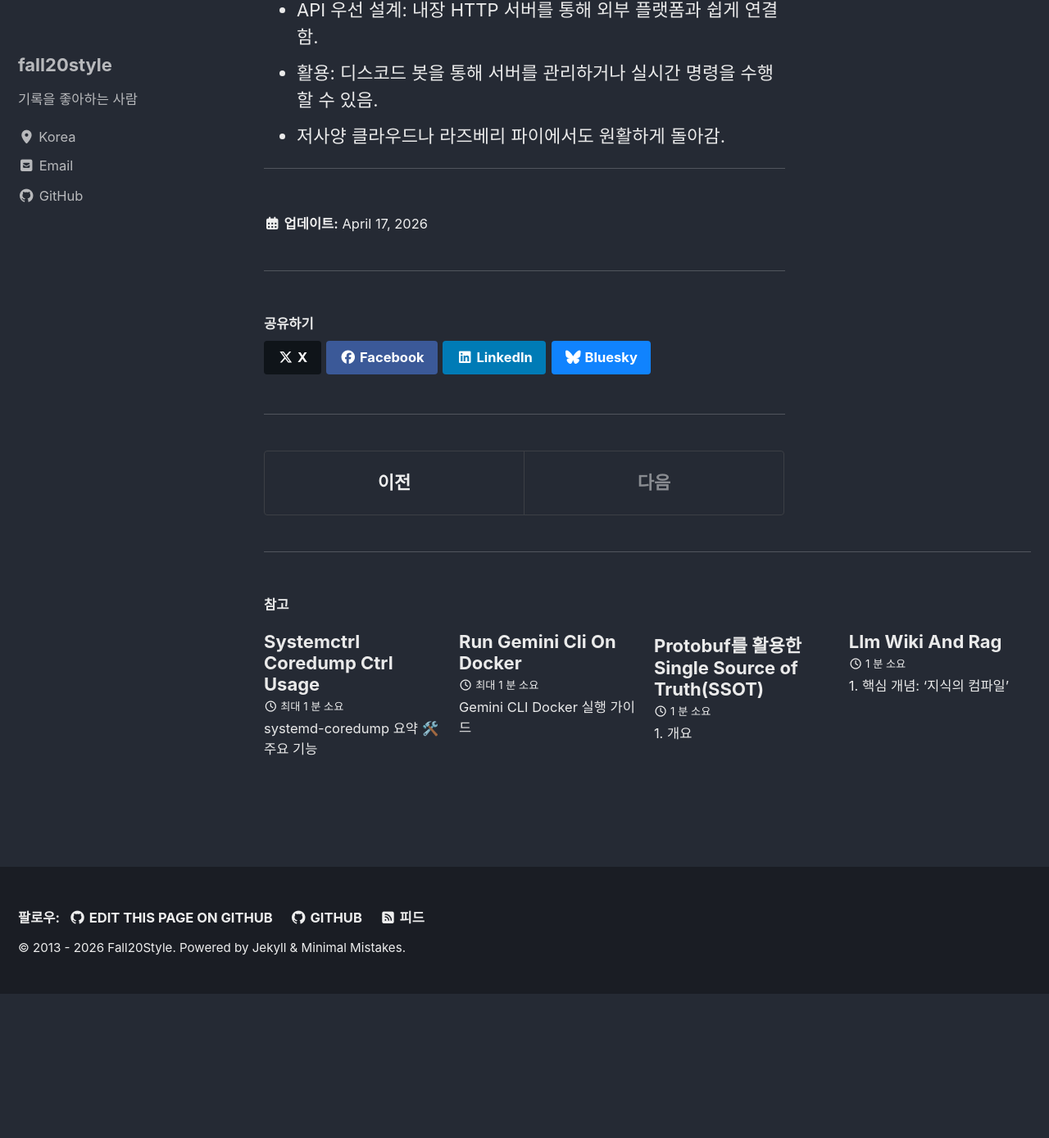
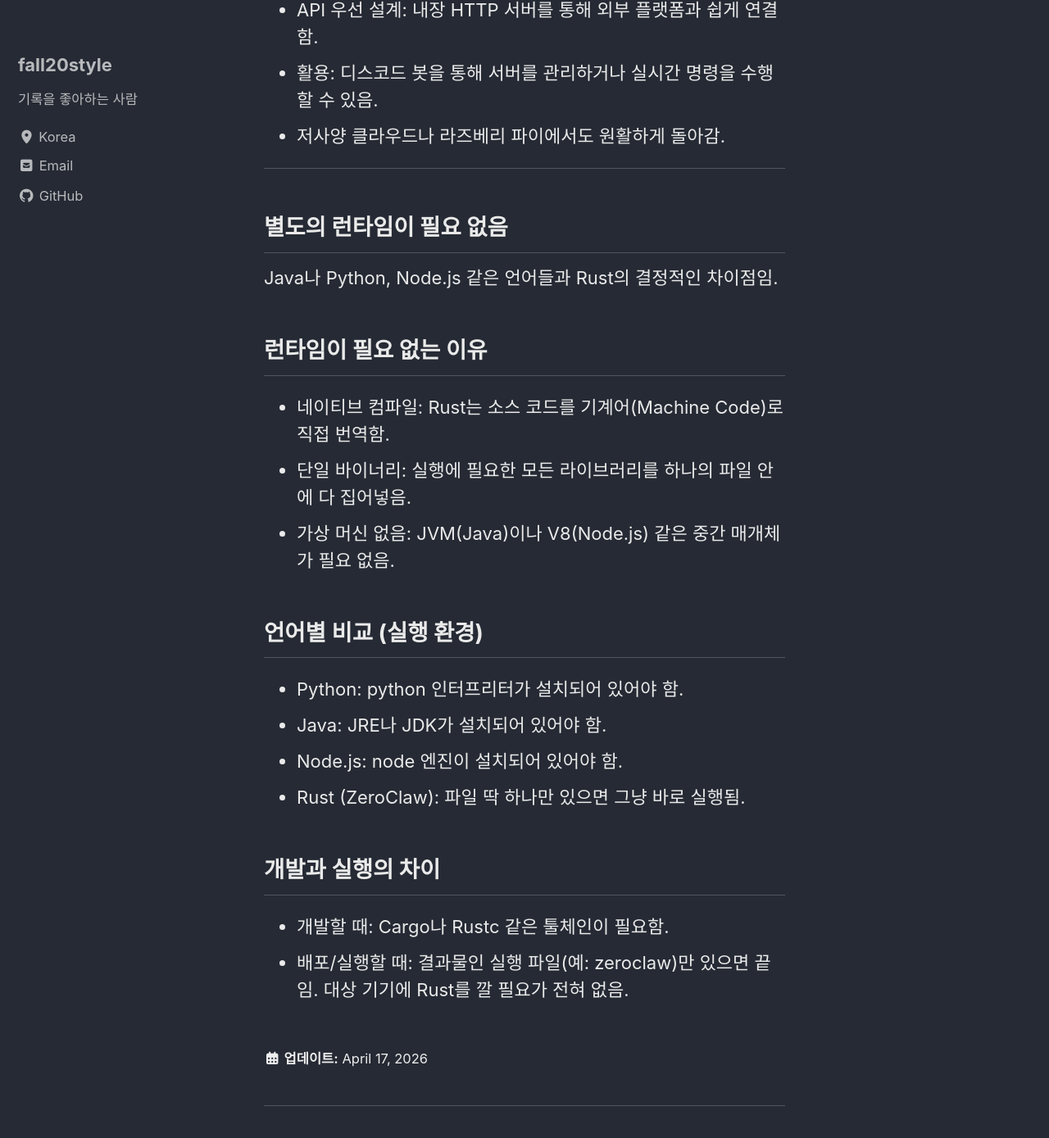
Before and after one commit to fall20style/fall20style.github.io, a Jekyll site: the page built from _posts/2026-04-17-zeroclaw-info.md, in a window 1280 px wide and 1400 px high, scrolled down 1646 px. Shown: the top 1389 px of the window at 82% size. Built offline with Jekyll 4.4.1, drawn with Linux system fonts in a browser that asks for light colours; cached includes are drawn as plain includes; before the commit the page ends 2859 px from its top, so only the background shows below that.

Commit message:
Update 2026-04-17-zeroclaw-info.md

```diff
--- a/_posts/2026-04-17-zeroclaw-info.md
+++ b/_posts/2026-04-17-zeroclaw-info.md
@@ -33,3 +33,23 @@
 * 저사양 클라우드나 라즈베리 파이에서도 원활하게 돌아감.
 
 ------------------------------
+
+## 별도의 런타임이 필요 없음
+Java나 Python, Node.js 같은 언어들과 Rust의 결정적인 차이점임.
+## 런타임이 필요 없는 이유
+
+* 네이티브 컴파일: Rust는 소스 코드를 기계어(Machine Code)로 직접 번역함.
+* 단일 바이너리: 실행에 필요한 모든 라이브러리를 하나의 파일 안에 다 집어넣음.
+* 가상 머신 없음: JVM(Java)이나 V8(Node.js) 같은 중간 매개체가 필요 없음.
+
+## 언어별 비교 (실행 환경)
+
+* Python: python 인터프리터가 설치되어 있어야 함.
+* Java: JRE나 JDK가 설치되어 있어야 함.
+* Node.js: node 엔진이 설치되어 있어야 함.
+* Rust (ZeroClaw): 파일 딱 하나만 있으면 그냥 바로 실행됨.
+
+## 개발과 실행의 차이
+
+* 개발할 때: Cargo나 Rustc 같은 툴체인이 필요함.
+* 배포/실행할 때: 결과물인 실행 파일(예: zeroclaw)만 있으면 끝임. 대상 기기에 Rust를 깔 필요가 전혀 없음.
```
